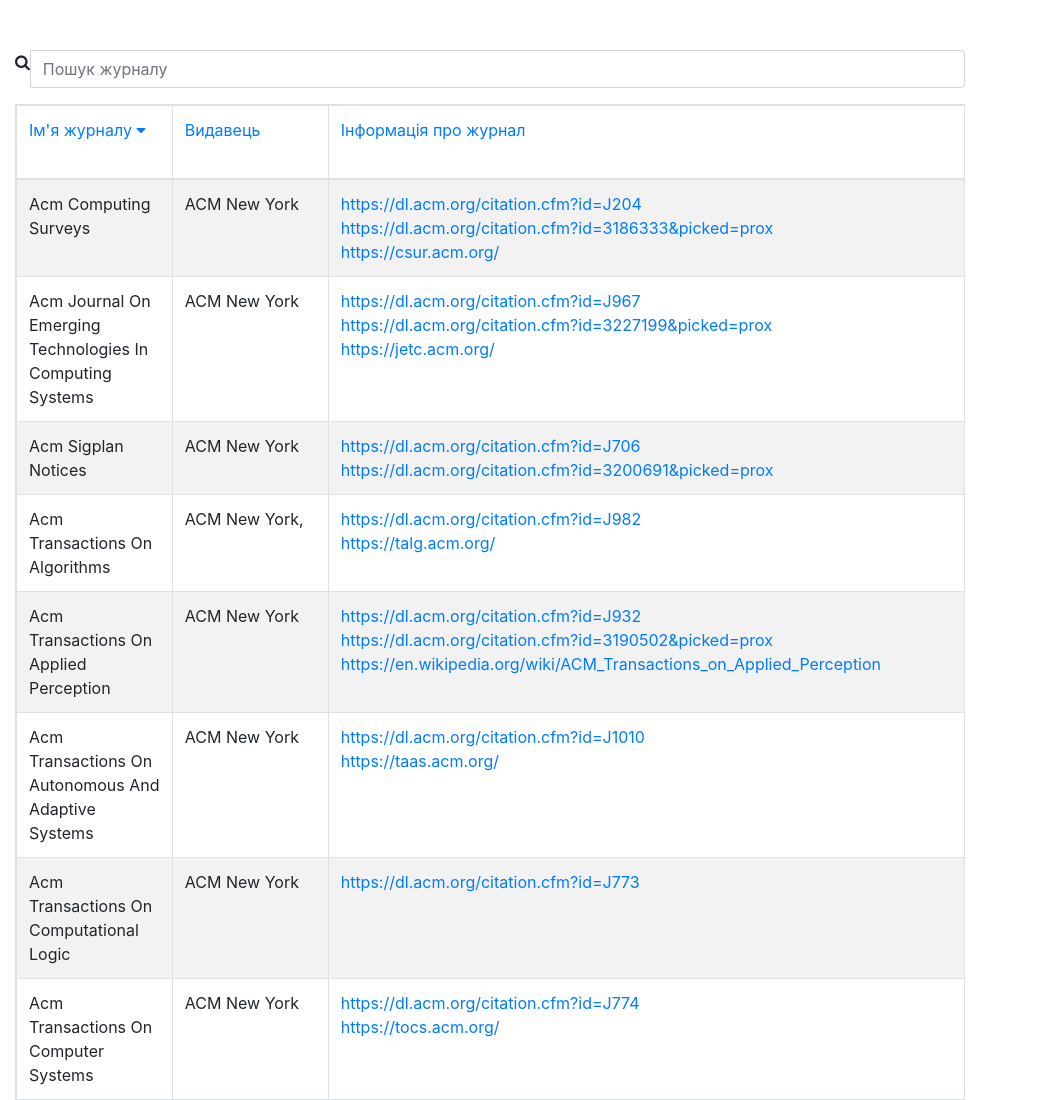
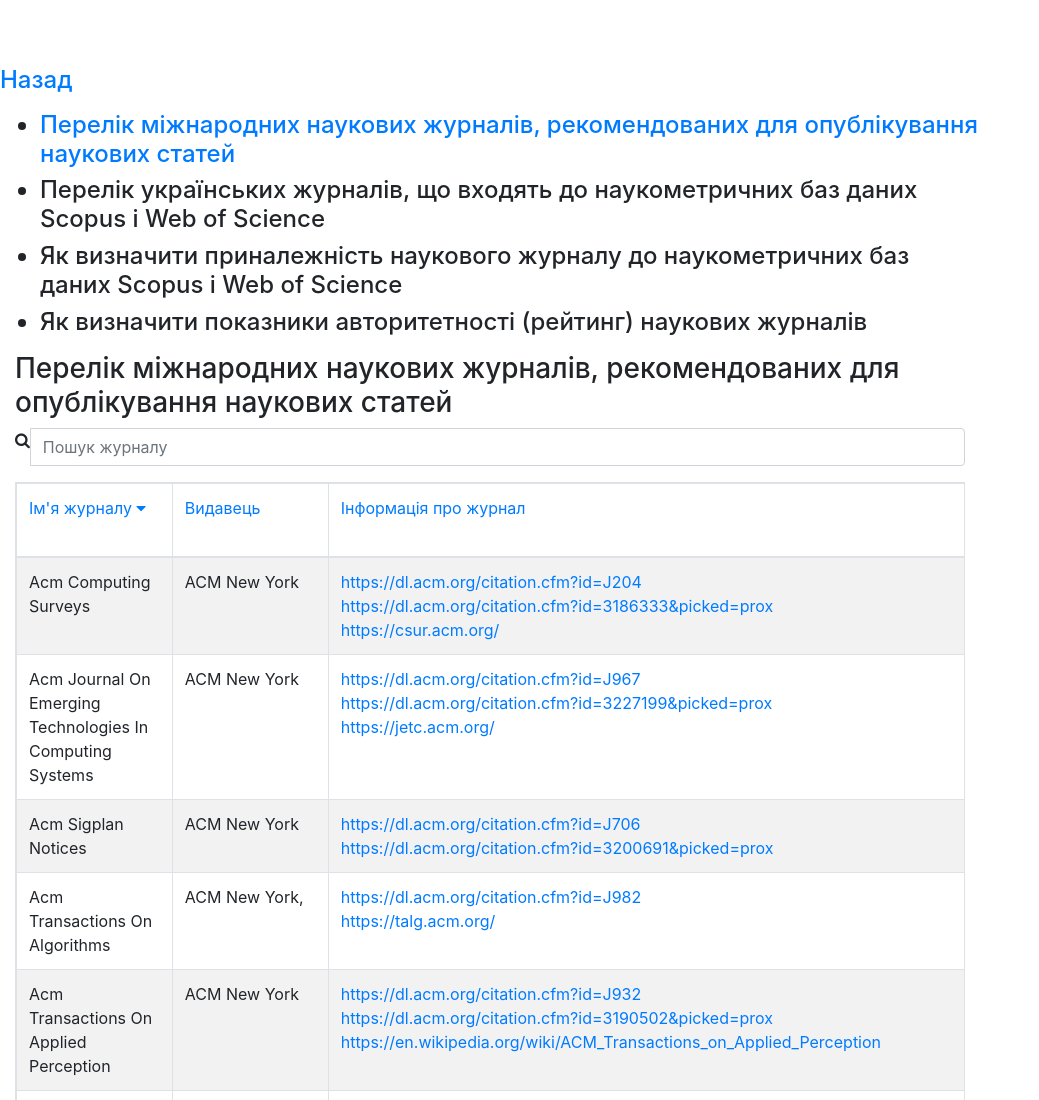
Before and after one commit to Sajel/kpi_journals, a plain HTML site: page index.html in a window 1280 px wide. Shown: the top 1100 px of the page, without its empty margins (0-1039 px from the left). Drawn offline with nearby package versions, Linux system fonts and the light colour scheme; no server answers.

Commit message:
Add table of contents

```diff
--- a/index.html
+++ b/index.html
@@ -1,5 +1,5 @@
 <!DOCTYPE html>
-<html lang="en" >
+<html lang="en">
 
 <head>
     <meta charset="UTF-8">
@@ -18,6 +18,31 @@
 
 <div class="container-fluid" ng-app="sortApp" ng-controller="mainController">
 
+
+    <div class="row">
+        <div>
+            <p class="lead"><h4><a href="http://fiot.kpi.ua/?page_id=8453">Назад</a></h4></p>
+            <ul>
+                <h4>
+                    <li><a href="#international-journals">Перелік міжнародних наукових журналів, рекомендованих для опублікування наукових статей</a></li>
+                </h4>
+                <h4>
+                    <li>Перелік українських журналів, що входять до наукометричних баз даних Scopus і Web of Science
+                    </li>
+                </h4>
+                <h4>
+                    <li>Як визначити приналежність наукового журналу до наукометричних баз даних Scopus і Web of
+                        Science
+                    </li>
+                </h4>
+                <h4>
+                    <li>Як визначити показники авторитетності (рейтинг) наукових журналів</li>
+                </h4>
+            </ul>
+        </div>
+    </div>
+
+    <h3 id="international-journals">Перелік міжнародних наукових журналів, рекомендованих для опублікування наукових статей</h3>
 
     <form>
         <div class="form-group">
@@ -91,7 +116,7 @@
             <td>
                 <a ng-repeat="rollItem in roll.info track by $index" href="{{rollItem}}">{{ rollItem }}</br></a>
             </td>
-		<td><a href = "{{ roll.forauthor }}">{{ roll.forauthor }}</a></td>
+            <td><a href="{{ roll.forauthor }}">{{ roll.forauthor }}</a></td>
             <td>{{ roll.indexing }}</td>
             <td>{{ roll.issn }}</td>
             <td>{{ roll.mark}}</td>
@@ -106,10 +131,7 @@
 <script src='https://ajax.googleapis.com/ajax/libs/angularjs/1.3.2/angular.min.js'></script>
 
 
-
-    <script  src="js/index.js"></script>
-
-
+<script src="js/index.js"></script>
 
 
 </body>
```
Lines whose indentation alone changed are shown as unchanged.
